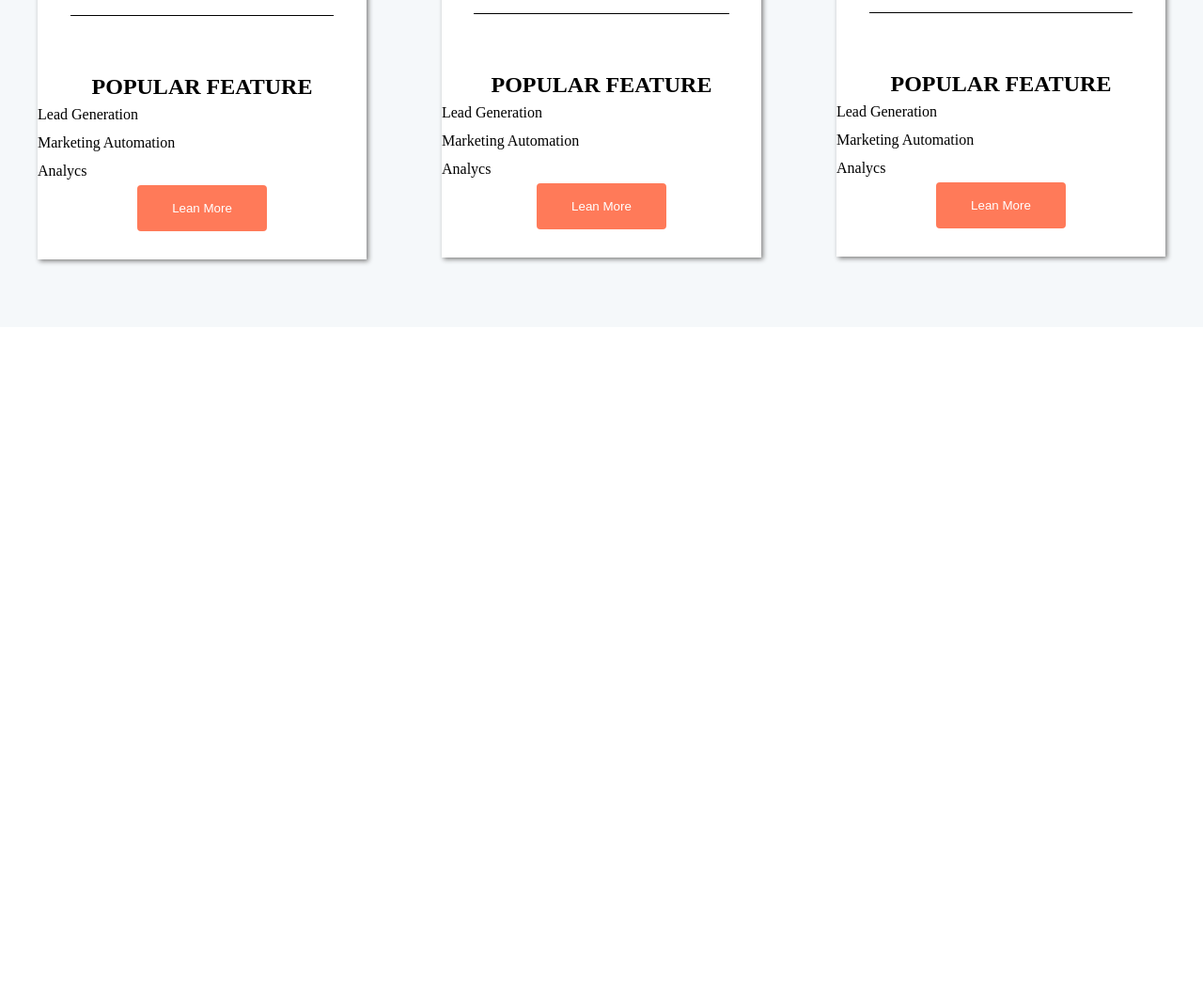
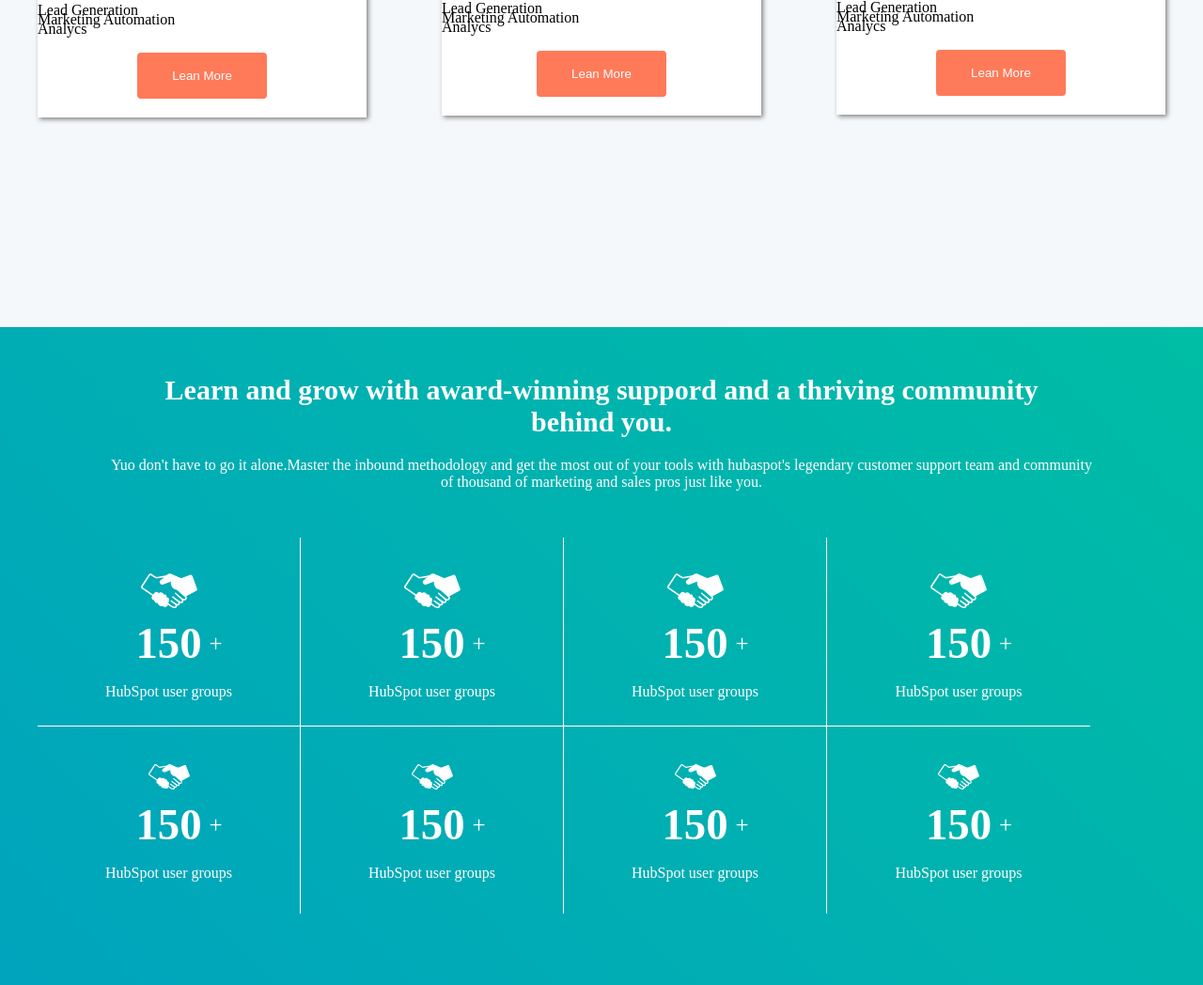
Before and after one commit to matteo23code/htmlcss-hubspot, a plain HTML site: page index.html in a window 1280 px wide. Shown: the part 1719-2767 px from the top of the page at 94% size. Before the commit the page ends 2067 px from the top, so only its background shows below. Drawn offline with Linux system fonts and the light colour scheme.

Commit message:
section terminato da fare refactoring

```diff
--- a/css/style.css
+++ b/css/style.css
@@ -9,6 +9,14 @@
   display: table;
   clear:both;
 }
+
+/* .info-features {
+    width: 100%;
+    font-size: 18px;
+    /* line-height per centrare in altezza */
+    /* line-height: 20px; */
+}
+
 
 .title2-column::before {
   content: '';
@@ -182,7 +190,7 @@ select{
   background:  #FF7A59;
   color: white;
   padding: 15px 35px;
-  margin-bottom: 10px;
+
 }
 
 .crm{
@@ -252,8 +260,92 @@ select{
   padding: 20px 0;
 }
 
+.feature{
+  line-height: 10px;
+  padding: 20px 0;
+}
 
 .feature li{
   list-style-type: none;
   text-align: left;
 }
+
+.title-section{
+  color: white;
+  text-align: center;
+  padding: 50px 0;
+
+}
+
+.title-section h2{
+  padding: 0px 10px 20px;;
+  font-size: 30px;
+
+}
+
+.learn-and-grow{
+  background: linear-gradient(45deg,#00a4bd,#00bda5);
+  width: 100%;
+  height: 700px;
+}
+
+.learngrow-contain{
+  width: 100%;
+  height: 400px;
+  margin: 0 auto;
+}
+
+.box-top{
+  width: 280px;
+  height: 200px;
+  border-right: 1px solid #fff;
+  text-align: center;
+  font-size: 40px;
+  color: white;
+  padding: 30px;
+}
+
+.box-top img{
+  width: 60px;
+}
+
+.plus::after{
+  content: "+";
+  position: relative;
+  left: 50px;
+  bottom: 105px;
+  font-size: 25px;
+}
+
+.box-top p{
+  font-size: 16px;
+  line-height: 50px;
+}
+
+.box-bottom{
+  width: 280px;
+  height: 200px;
+  border-top: 1px solid #fff;
+  border-right: 1px solid #fff;
+  text-align: center;
+  font-size: 40px;
+  color: white;
+  padding: 30px;
+}
+
+.box-bottom p{
+  font-size: 16px;
+  line-height: 50px;
+}
+
+.box-top img{
+  width: 60px;
+}
+
+.box-bottom:last-child{
+  border-right: none;
+}
+
+.box-top:nth-child(4){
+  border:none;
+}
--- a/index.html
+++ b/index.html
@@ -62,9 +62,9 @@
           <div class="cubo-title">
             <img src="img/cubo.png" alt="cubo">
             <h2>Powerful Alone. Better Together</h2>
-            <p>HubSpot offer a full stack of software for marketing, slaes, and custumer service,with a completely free CRM at its core. They're powerful alone - but even better when used together. </p>
+            <p>HubSpot offer a full stack of software for marketing, slaes, and custumer service,with a completely free CRM at its core. They're powerful alone &mdash; but even better when used together. </p>
           </div>
-          <div class="float-contain clearfix"> <!--contiene la parte dei 4 box    -->
+          <div class="float-contain clearfix"> <!--contiene la parte dei 4 colonne    -->
             <div class="fl freehub-row">
               <div class="fl libretto">
                 <img src="img/libretto.png" alt="">
@@ -123,19 +123,73 @@
                       <li><img src="img/check-orange.png" alt="">Analycs</li>
                     </ul>
                       <button class="lean-more" type="button" name="button">Lean More</button>
-
-
                   </div>
-
                 </div>
               </div>
             </div>
           </div>
-        </div>
+      </main>
+      <!-- and main page -->
+      <section class="learn-and-grow">
+          <div class="container clearfix">
+            <div class="title-section">
+            <h2>Learn and grow with award-winning suppord and a thriving community<br>behind you.</h2>
+            <p>Yuo don't have to go it alone.Master the inbound methodology and get the most out of your tools with hubaspot's legendary customer support team and community<br>of thousand of marketing  and sales pros just like you.</p>
+          </div>
+            <div class="learngrow-contain">
+              <div class="fl box-top">
+                <img src="img/handshake.svg" alt="">
+                <h3>150</h3>
+                <p>HubSpot user groups</p>
+                <span class="plus"></span>
+              </div>
+              <div class="fl box-top">
+                <img src="img/handshake.svg" alt="">
+                <h3>150</h3>
+                <p>HubSpot user groups</p>
+                <span class="plus"></span>
+              </div>
+              <div class="fl box-top">
+                <img src="img/handshake.svg" alt="">
+                <h3>150</h3>
+                <p>HubSpot user groups</p>
+                <span class="plus"></span>
+              </div>
+              <div class="fl box-top">
+                <img src="img/handshake.svg" alt="">
+                <h3>150</h3>
+                <p>HubSpot user groups</p>
+                <span class="plus"></span>
+              </div>
+              <div class="fl box-bottom">
+                <img src="img/handshake.svg" alt="">
+                <h3>150</h3>
+                <p>HubSpot user groups</p>
+                <span class="plus"></span>
+              </div>
+              <div class="fl box-bottom">
+                <img src="img/handshake.svg" alt="">
+                <h3>150</h3>
+                <p>HubSpot user groups</p>
+                <span class="plus"></span>
+              </div>
+              <div class="fl box-bottom">
+                <img src="img/handshake.svg" alt="">
+                <h3>150</h3>
+                <p>HubSpot user groups</p>
+                <span class="plus"></span>
+              </div>
+              <div class="fl box-bottom">
+                <img src="img/handshake.svg" alt="">
+                <h3>150</h3>
+                <p>HubSpot user groups</p>
+                <span class="plus"></span>
+              </div>
+            </div>
+          </div>
+      </section>
 
 
-    </main>
-    <!-- and main page -->
 
   </body>
 </html>
```
Also changed, not shown: img/chat-text.svg (added), img/globe.svg (added), img/growth-hub.svg (added), img/handshake.svg (added), img/hubspot-connect.svg (added), img/inbound.svg (added).
